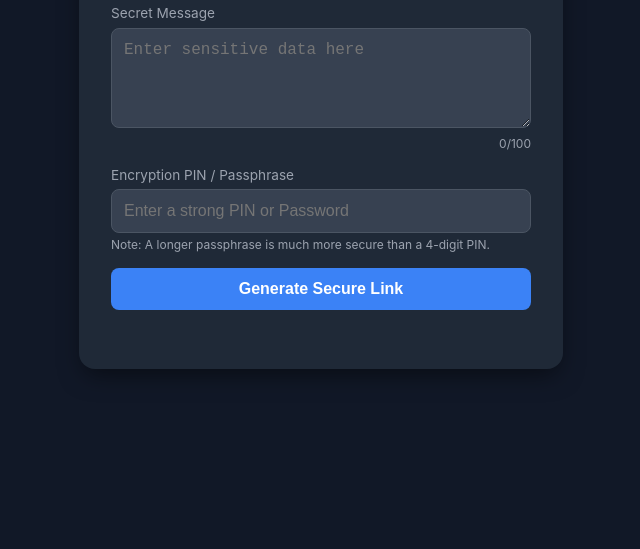
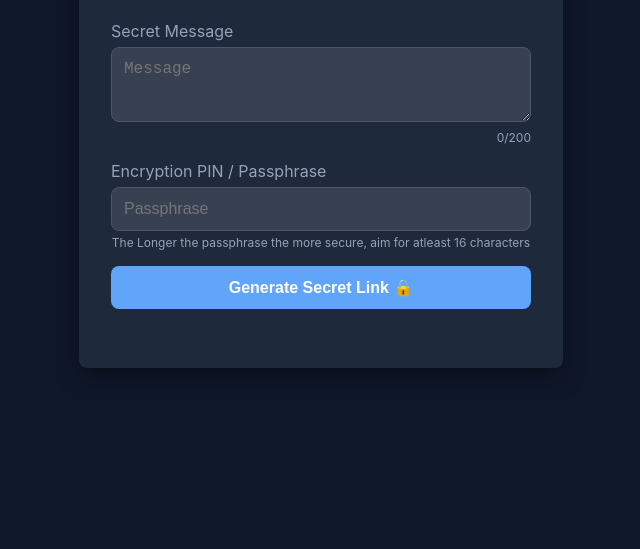
Before and after one commit to aaronburt/pwpush, a website: page src/index.html in a window 1280 px wide. Shown: the part 291-840 px from the top of the page, without its empty margins (319-959 px from the left). Drawn offline with Linux system fonts and the light colour scheme.

Commit message:
feat: :sparkles: Update UI elements and styles for improved user experience and accessibility

```diff
--- a/src/index.html
+++ b/src/index.html
@@ -5,7 +5,10 @@
     <meta name="viewport" content="width=device-width, initial-scale=1.0">
     <meta name="description" content="Securely share passwords and sensitive data with client-side encryption. PW Push generates an encrypted link in your browser using AES-GCM.">
     <title>PW Push</title>
-    <link rel="stylesheet" href="style.css" integrity="sha256-9UDXG0sgC5+dPuNHGRPp9KEAKtndEWhIYc8rvYw021I= sha384-xqz/opFCBxHMrw//JMaIVA8cLuqtSoHGcRmYYNg7MnZmoWmMmuxTbfLXeNPCxXjC sha512-x/jDC5rP70GRF4FGv25kylqJjb9VuI8jLNiMCU5/Fz4B4pQjJwqegXtV6Vv6PfSp6u5CFtpVdxt/0nb7qnFBkQ==" crossorigin="anonymous">
+
+    <!-- DEV -->
+    <link rel="stylesheet" href="style.css" crossorigin="anonymous">
+
     <link rel="apple-touch-icon" sizes="180x180" href="/favicon/apple-touch-icon.png">
     <link rel="icon" type="image/png" sizes="32x32" href="/favicon/favicon-32x32.png">
     <link rel="icon" type="image/png" sizes="16x16" href="/favicon/favicon-16x16.png">
@@ -22,17 +25,17 @@
         <div id="generator-mode">
             <div class="form-group">
                 <label for="secret-input">Secret Message</label>
-                <textarea id="secret-input" maxlength="100" placeholder="Enter sensitive data here"></textarea>
-                <div id="char-counter" class="char-count">0/100</div>
+                <textarea id="secret-input" maxlength="200" placeholder="Message"></textarea>
+                <div id="char-counter" class="char-count">0/200</div>
             </div>
 
             <div class="form-group">
                 <label for="encrypt-pin">Encryption PIN / Passphrase</label>
-                <input type="password" id="encrypt-pin" placeholder="Enter a strong PIN or Password" minlength="4" autocomplete="new-password">
-                <p class="small-note">Note: A longer passphrase is much more secure than a 4-digit PIN.</p>
+                <input type="password" id="encrypt-pin" placeholder="Passphrase" minlength="4" autocomplete="new-password">
+                <p class="small-note">The Longer the passphrase the more secure, aim for atleast 16 characters</p>
             </div>
 
-            <button id="btn-generate">Generate Secure Link</button>
+            <button id="btn-generate">Generate Secret Link 🔒</button>
             <div id="gen-error" class="error-msg"></div>
 
             <div id="result-area" class="hidden">
@@ -58,8 +61,7 @@
             <div id="decrypt-error" class="error-msg"></div>
 
             <div id="decrypted-result" class="hidden result-box">
-                <label>Decrypted Message:</label>
-                <div id="secret-display" style="margin-top:0.5rem; font-family: monospace;"></div>
+                <div id="secret-display" style="font-family: monospace;"></div>
             </div>
         </div>
     </div>
@@ -184,7 +186,7 @@
             const counter = getEl('char-counter');
             if (secretInput) {
                 secretInput.addEventListener('input', () => {
-                    counter.innerText = `${secretInput.value.length}/100`;
+                    counter.innerText = `${secretInput.value.length}/200`;
                 });
             }
 
--- a/src/style.css
+++ b/src/style.css
@@ -1,12 +1,13 @@
 :root {
-    --bg: #111827;
-    --card: #1f2937;
-    --text: #f3f4f6;
-    --text-muted: #9ca3af;
-    --accent: #3b82f6;
-    --accent-hover: #2563eb;
-    --error: #ef4444;
-    --success: #10b981;
+    --bg: #0f172a;
+    --card: #1e293b;
+    --text: #f8fafc;
+    --text-muted: #94a3b8;
+    --accent: #60a5fa;
+    --accent-hover: #93c5fd;
+    --error: #f87171;
+    --success: #4ade80;
+    --border: #334155;
 }
 
 body {
@@ -21,21 +22,28 @@ body {
     padding: 20px;
 }
 
+#secret-input {
+    font-size: 1rem;
+    min-height: 75px;
+    max-height: 200px;
+    overflow-y: hidden;
+}
+
 .container {
     background-color: var(--card);
     padding: 2rem;
-    border-radius: 1rem;
+    border-radius: 0.5rem;
     box-shadow: 0 10px 25px -5px rgba(0, 0, 0, 0.5);
     width: 100%;
     max-width: 420px;
     text-align: center;
 }
 
-h1 { margin-top: 0; font-size: 1.5rem; margin-bottom: 0.5rem; }
-p.subtitle { color: var(--text-muted); font-size: 0.9rem; margin-bottom: 1.5rem; }
+h1 { margin-top: 0; font-size: 2rem; margin-bottom: 0.5rem; }
+p.subtitle { color: var(--text-muted); font-size: 1rem; margin-bottom: 1.5rem; }
 
 .form-group { margin-bottom: 1rem; text-align: left; }
-label { display: block; font-size: 0.85rem; color: var(--text-muted); margin-bottom: 0.4rem; }
+label { display: block; font-size: 0.9; color: var(--text-muted); margin-bottom: 0.4rem; }
 
 input, textarea {
     width: 100%;
@@ -88,7 +96,7 @@ button:hover { background-color: var(--accent-hover); }
     min-height: 1.2rem;
 }
 
-.small-note { font-size: 0.75rem; color: var(--text-muted); margin-top: 0.25rem; }
+.small-note { text-align: center; font-size: 0.75rem; color: var(--text-muted); margin-top: 0.25rem; }
 
 .link-container {
     margin-top: 1rem;
```
Also changed, not shown: dist/index.html, dist/style.css.
